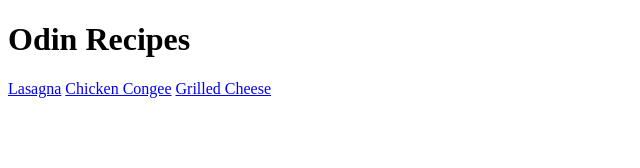
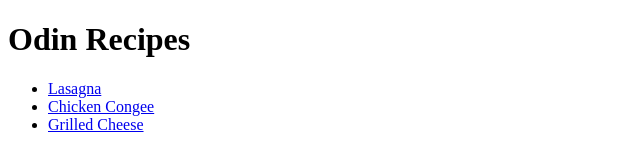
Before and after one commit to z-clement/odin-recipes, a plain HTML site: page index.html in a window 1280 px wide. Shown: the whole page, without its empty margins (0-640 px from the left). Drawn offline with Linux system fonts and the light colour scheme.

Commit message:
Organized the recipe links on main page.

```diff
--- a/index.html
+++ b/index.html
@@ -7,8 +7,10 @@
 
     <body>
         <h1>Odin Recipes</h1>
-        <a href="recipes/lasagna.html">Lasagna</a>
-        <a href="recipes/chicken-congee.html">Chicken Congee</a>
-        <a href="recipes/grilled-cheese.html">Grilled Cheese</a>
+        <ul>
+            <li><a href="recipes/lasagna.html">Lasagna</a></li>
+            <li><a href="recipes/chicken-congee.html">Chicken Congee</a></li>
+            <li><a href="recipes/grilled-cheese.html">Grilled Cheese</a></li>
+        </ul>
     </body>
 </html>
```
